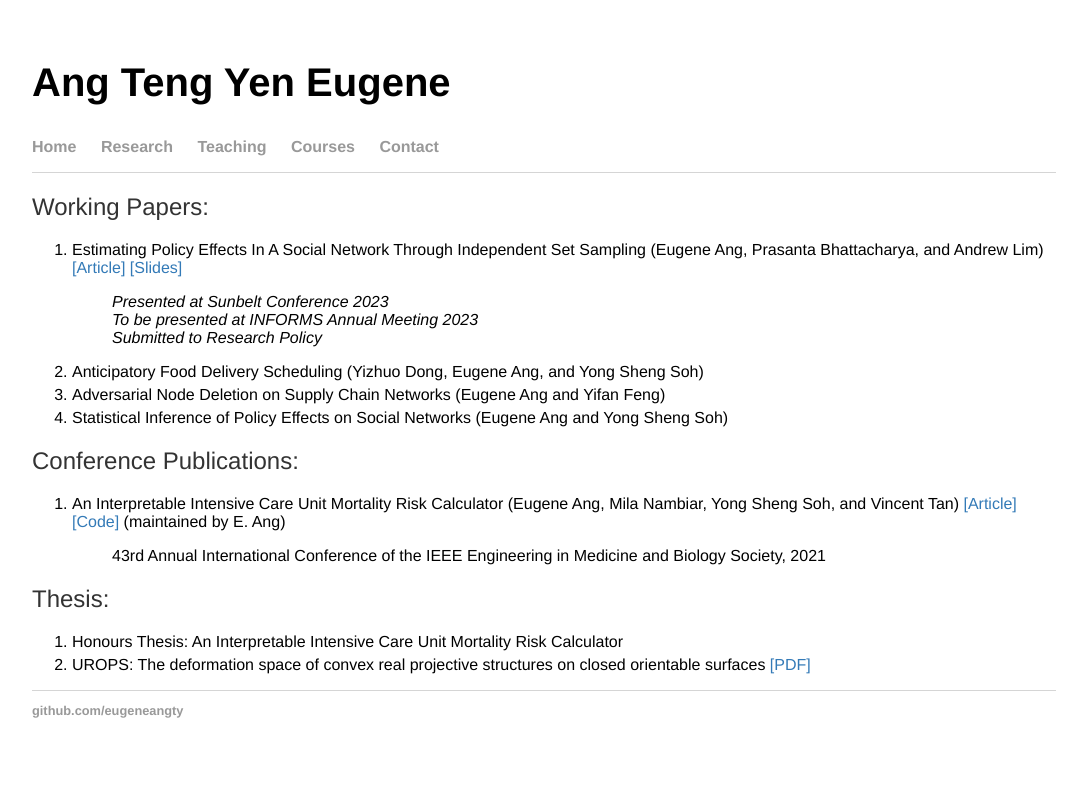
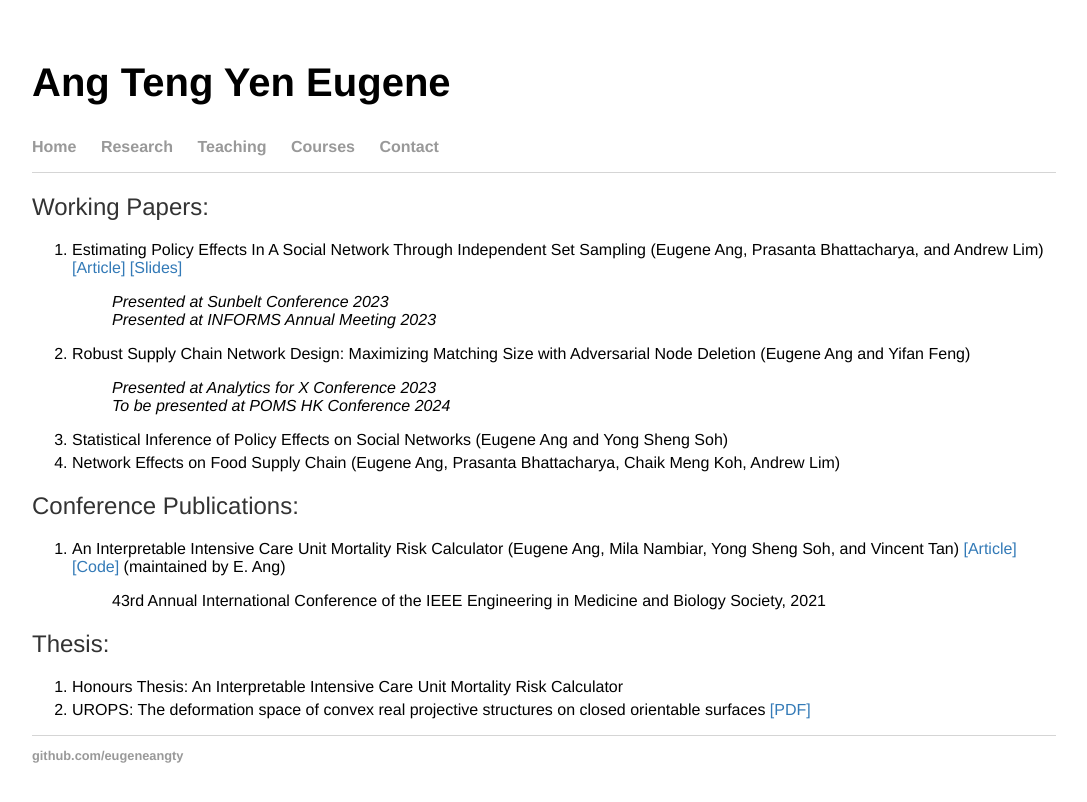
Before and after one commit to eugeneangty/eugeneangty.github.io, a Jekyll site: the page built from research/index.html, in a window 1280 px wide. Shown: the top 802 px of the page, without its empty margins (96-1183 px from the left). Built offline with Jekyll 4.4.1, drawn with Linux system fonts in a browser that asks for light colours.

Commit message:
Update research

```diff
--- a/research/index.html
+++ b/research/index.html
@@ -10,13 +10,16 @@ title: Ang Teng Yen Eugene
     <a href = "https://arxiv.org/abs/2306.14142" target="_blank">[Article]</a> <a href="/research/Independent Set Sampling.pdf" target="_blank">[Slides]</a>
     <dl>
         <dd><i>Presented at Sunbelt Conference 2023</i></dd>
-        <dd><i>To be presented at INFORMS Annual Meeting 2023</i></dd>
-        <dd><i>Submitted to Research Policy</i></dd>
+        <dd><i>Presented at INFORMS Annual Meeting 2023</i></dd>
     </dl>
     </li>
-    <li> Anticipatory Food Delivery Scheduling (Yizhuo Dong, Eugene Ang, and Yong Sheng Soh)</li>
-    <li> Adversarial Node Deletion on Supply Chain Networks (Eugene Ang and Yifan Feng)</li>
+    <li> Robust Supply Chain Network Design: Maximizing Matching Size with Adversarial Node Deletion (Eugene Ang and Yifan Feng)</li>
+    <dl>
+        <dd><i>Presented at Analytics for X Conference 2023</i></dd>
+        <dd><i>To be presented at POMS HK Conference 2024</i></dd>
+    </dl>
     <li> Statistical Inference of Policy Effects on Social Networks (Eugene Ang and Yong Sheng Soh)</li>
+    <li> Network Effects on Food Supply Chain (Eugene Ang, Prasanta Bhattacharya, Chaik Meng Koh, Andrew Lim)</li>
   </ol>
 
     <h2> Conference Publications:</h2>
```
